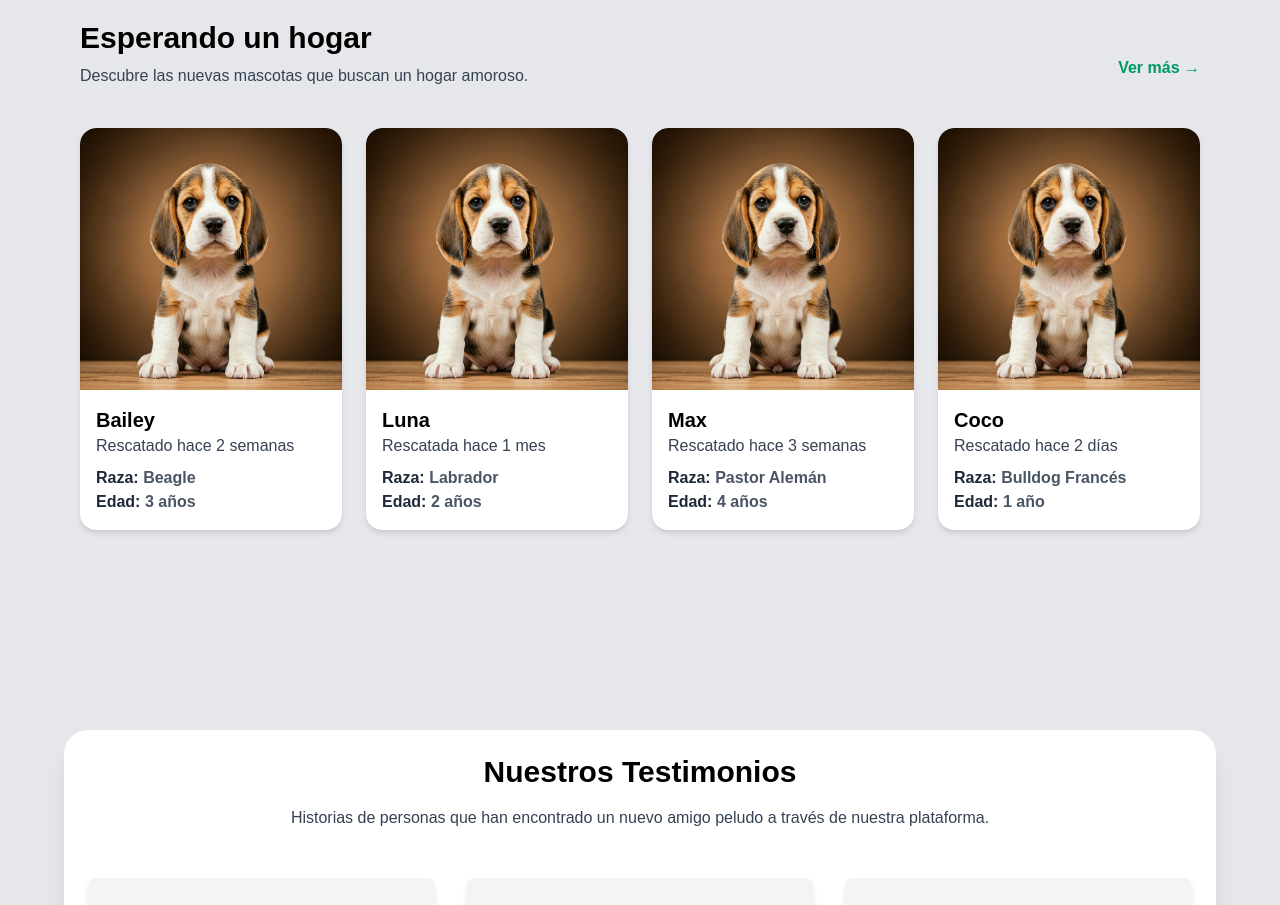
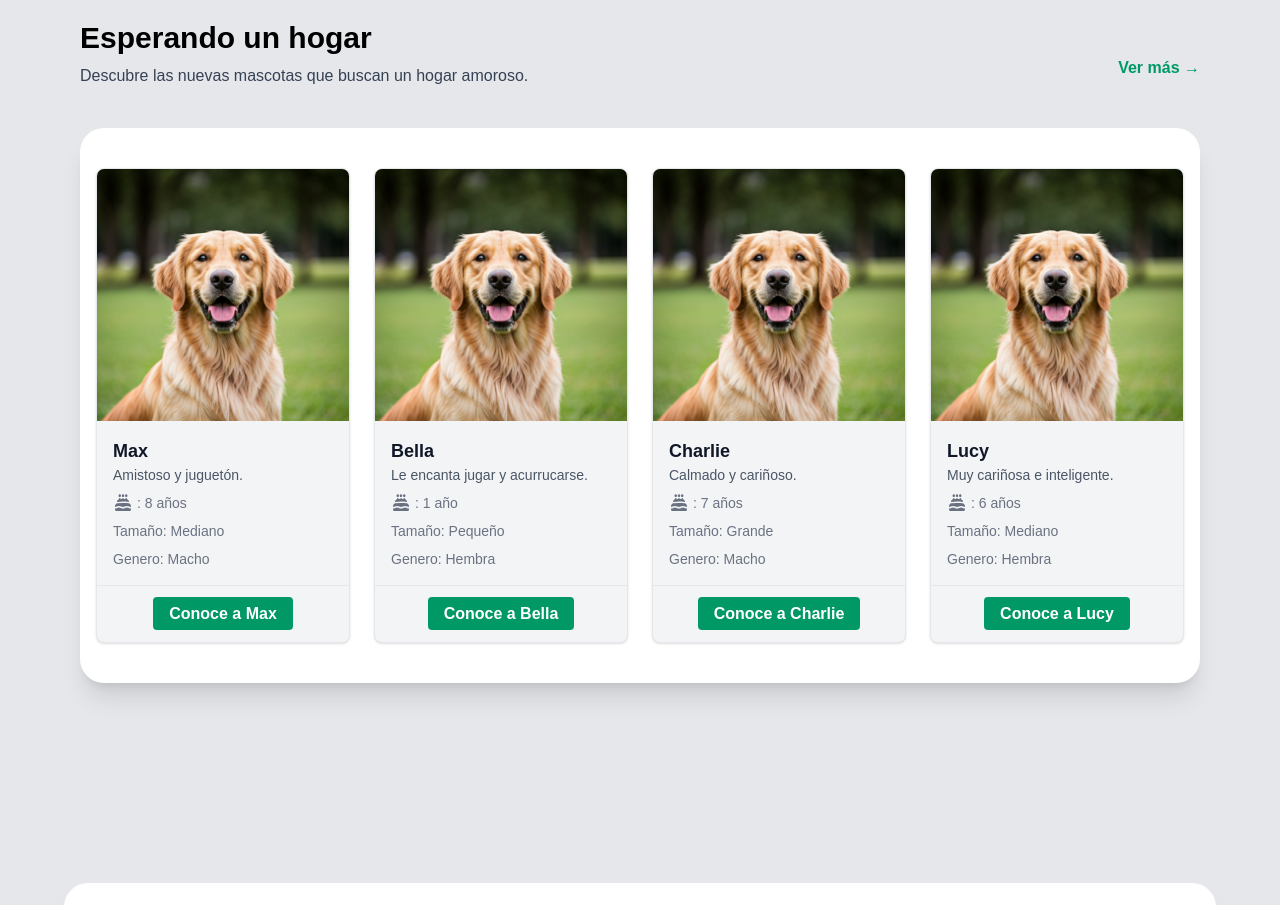
Before and after one commit to Meva1997/PawScout, a Next.js app: page /home in a window 1280 px wide. Shown: the part 1580-2485 px from the top of the page. Built offline with nearby package versions, Linux system fonts and the light colour scheme; a web font is replaced by a local one.

Commit message:
Make AdoptCards reusable

```diff
--- a/app/(public)/adopt/[slug]/adopt-form/success/page.tsx
+++ b/app/(public)/adopt/[slug]/adopt-form/success/page.tsx
@@ -1,9 +1,17 @@
+"use client";
+
 import Link from "next/link";
+import { motion } from "framer-motion";
 
 export default function page() {
   return (
     <main className="bg-gray-200 py-10">
-      <section className="max-w-3xl mx-auto p-8 bg-white rounded-2xl shadow-xl my-20">
+      <motion.section
+        className="max-w-3xl mx-auto p-8 bg-white rounded-2xl shadow-xl my-20"
+        initial={{ opacity: 0, y: 80 }}
+        animate={{ opacity: 1, y: 0 }}
+        transition={{ duration: 1.2, delay: 0.4 }}
+      >
         <header className="text-center mb-6">
           <h1 className="text-2xl font-bold text-emerald-600 mb-2">
             ¡Formulario de adopción enviado con éxito!
@@ -36,7 +44,7 @@ export default function page() {
             Regresar a la página de adopción
           </Link>
         </article>
-      </section>
+      </motion.section>
     </main>
   );
 }
--- a/app/(public)/adopt/page.tsx
+++ b/app/(public)/adopt/page.tsx
@@ -1,8 +1,14 @@
 "use client";
+import { useState } from "react";
+import { motion } from "framer-motion";
+import AdoptListFilter from "@/components/public/adopt/AdoptListFilter";
 import AdoptCards from "@/components/ui/AdoptCards";
-import { motion } from "framer-motion";
+import { dogsData } from "@/db/dogs";
+import type { DogsDataType } from "@/db/dogs";
 
-export default function page() {
+export default function Page() {
+  const [filteredDogs, setFilteredDogs] = useState<DogsDataType[]>(dogsData);
+
   return (
     <main className="bg-gray-200 py-10 px-6">
       <motion.section
@@ -23,7 +29,9 @@ export default function page() {
           </p>
         </div>
       </motion.section>
-      <AdoptCards />
+      <AdoptListFilter dogs={dogsData} onFilterChange={setFilteredDogs} />
+
+      <AdoptCards filteredDogs={filteredDogs} />
     </main>
   );
 }
--- a/components/public/home/NewArrivals.tsx
+++ b/components/public/home/NewArrivals.tsx
@@ -1,46 +1,7 @@
 "use client";
 import Link from "next/link";
 import { motion } from "framer-motion";
-import WaitingHomeDogCards from "@/components/ui/WaitingHomeDogCards";
-
-type Item = {
-  src: string;
-  name: string;
-  subtitle: string;
-  breed: string;
-  age: string;
-};
-
-const defaultDogs: Item[] = [
-  {
-    src: "/waiting-home-dog.png",
-    name: "Bailey",
-    subtitle: "Rescatado hace 2 semanas",
-    breed: "Beagle",
-    age: "3 años",
-  },
-  {
-    src: "/waiting-home-dog.png",
-    name: "Luna",
-    subtitle: "Rescatada hace 1 mes",
-    breed: "Labrador",
-    age: "2 años",
-  },
-  {
-    src: "/waiting-home-dog.png",
-    name: "Max",
-    subtitle: "Rescatado hace 3 semanas",
-    breed: "Pastor Alemán",
-    age: "4 años",
-  },
-  {
-    src: "/waiting-home-dog.png",
-    name: "Coco",
-    subtitle: "Rescatado hace 2 días",
-    breed: "Bulldog Francés",
-    age: "1 año",
-  },
-];
+import AdoptCards from "@/components/ui/AdoptCards";
 
 export default function NewArrivals() {
   return (
@@ -64,18 +25,8 @@ export default function NewArrivals() {
           </Link>
         </div>
       </article>
-      <article className="grid grid-cols-1 md:grid-cols-2 lg:grid-cols-4 max-w-6xl mx-auto justify-evenly gap-10 lg:gap-6 my-10">
-        {defaultDogs.map((dog) => (
-          <WaitingHomeDogCards
-            key={dog.name}
-            src={dog.src}
-            name={dog.name}
-            subtitle={dog.subtitle}
-            breed={dog.breed}
-            age={dog.age}
-          />
-        ))}
-      </article>
+
+      <AdoptCards />
     </motion.section>
   );
 }
--- a/components/ui/AdoptCards.tsx
+++ b/components/ui/AdoptCards.tsx
@@ -1,27 +1,33 @@
 "use client";
-import { useState } from "react";
 import Link from "next/link";
 import Image from "next/image";
 import { CakeIcon } from "@heroicons/react/20/solid";
 import { motion } from "framer-motion";
 import { dogsData } from "@/db/dogs";
 import type { DogsDataType } from "@/db/dogs";
-import AdoptListFilter from "../public/adopt/AdoptListFilter";
+import { usePathname } from "next/navigation";
 
-export default function AdoptCards() {
-  const [filteredDogs, setFilteredDogs] = useState<DogsDataType[]>(dogsData);
+type AdoptCardsProps = {
+  filteredDogs?: DogsDataType[];
+};
+
+export default function AdoptCards({
+  filteredDogs = dogsData,
+}: AdoptCardsProps) {
+  const pathname = usePathname();
+  const displayedDogs =
+    pathname === "/home" ? filteredDogs.slice(0, 4) : filteredDogs;
 
   return (
     <>
-      <AdoptListFilter dogs={dogsData} onFilterChange={setFilteredDogs} />
       <motion.section
-        className=" bg-white py-16 max-w-6xl mx-auto rounded-3xl my-20 shadow-xl"
+        className=" bg-white py-10 max-w-6xl mx-auto rounded-3xl my-10 shadow-xl"
         initial={{ opacity: 0 }}
         animate={{ opacity: 1 }}
         transition={{ duration: 1.3, delay: 0.5 }}
       >
         <article className="grid grid-cols-1 md:grid-cols-2 lg:grid-cols-4 gap-6 max-w-6xl mx-auto px-4">
-          {filteredDogs.map((dog) => (
+          {displayedDogs.map((dog) => (
             <div
               key={dog.id}
               className="border border-gray-200 bg-gray-100 rounded-lg overflow-hidden shadow-sm hover:shadow-lg transition-shadow duration-300"
```
